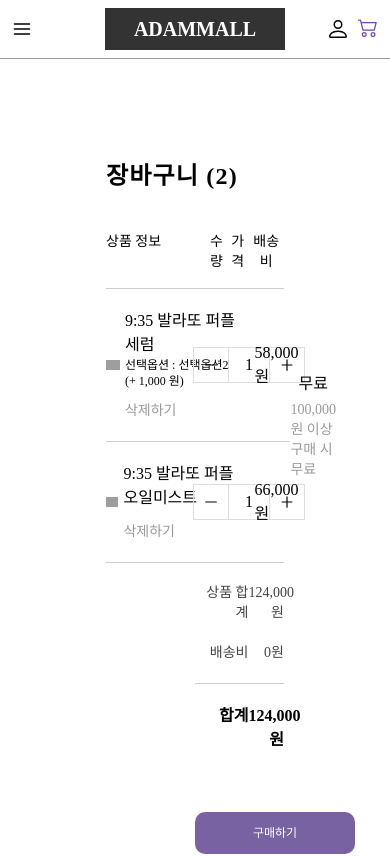
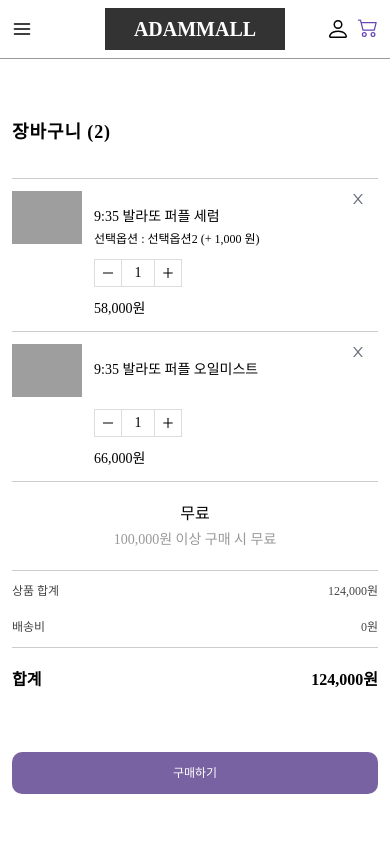
Before and after one commit to Jong-8/dshopmall, a Next.js app: page /cart in a window 390 px wide. Shown: the top 856 px of the page. Built offline with nearby package versions, Linux system fonts and the light colour scheme; grey boxes are pictures that could not be loaded; a web font is replaced by a local one.

Commit message:
Fixed: 반응형 작업 23-10-06

```diff
--- a/@type/index.d.ts
+++ b/@type/index.d.ts
@@ -35,7 +35,7 @@
     name: string;
     type: InputHTMLAttributes<HTMLInputElement>;
     value: string | number;
-    onChange(e: { target: { name: string; value: string | number } }): void;
+    onChange(e: ChangeEvent<HTMLInputElement>): void;
     readonly?: boolean;
     placeholder?: string;
   }
@@ -43,13 +43,13 @@
   interface VerificationProps {
     name: string;
     phone: string;
-    onChange(e: { target: { name: string; value: string | number } }): void;
+    onChange(e: ChangeEvent<HTMLInputElement>): void;
   }
 
   interface QtyBoxProps {
     qty: number;
     name?: string | undefined;
-    onQtyChange(e: { target: { value: string; name: string } }): void;
+    onQtyChange(e: ChangeEvent<HTMLInputElement>): void;
     onMinusClick(e): void;
     onPlusClick(e): void;
   }
--- a/components/Cart/CartList.tsx
+++ b/components/Cart/CartList.tsx
@@ -1,7 +1,8 @@
 import QtyBox from "@components/Main/QtyBox";
 import Button from "@components/Member/Button";
 import Link from "next/link";
-import { useState, useEffect, FormEvent } from "react";
+import { useState, useEffect, FormEvent, ChangeEvent } from "react";
+import { AiOutlineClose } from "react-icons/ai";
 
 export default function CartList({ cartItems }: CartItemsProps) {
   const [totalPrice, setTotalPrice] = useState(0);
@@ -43,12 +44,7 @@
     changeQty(totalPrice, cartItems);
   }, []);
 
-  const onQtyChange = (e: {
-    target: {
-      name: string;
-      value: string;
-    };
-  }) => {
+  const onQtyChange = (e: ChangeEvent<HTMLInputElement>) => {
     const name = e.target.name;
     const value = Number(e.target.value);
     const names = name.split("-");
@@ -142,7 +138,7 @@
     <div>
       <form action="" onSubmit={(e) => onCartSubmit(e)}>
         {/* 장바구니 테이블 상단 */}
-        <div className="flex border-b border-[#ccc] text-sm pb-4">
+        <div className="flex border-b border-[#ccc] text-sm pb-4 max-md:hidden">
           <div className="flex-[4] flex">
             <div className="w-[70%]">상품 정보</div>
             <div className="w-[15%] text-center">수량</div>
@@ -151,15 +147,17 @@
           <div className="flex-[1] text-center">배송비</div>
         </div>
         {/* 장바구니 테이블 리스트 */}
-        <div className="flex border-b border-[#ccc]">
-          <div className="flex-[4]">
+        <div className="flex border-b border-[#ccc] max-md:border-t max-md:flex-wrap">
+          <div className="flex-[4] max-md:flex-auto max-md:w-[100%]">
             {items.map((item, index) => (
               <div
-                className={`py-5 flex ${index > 0 && "border-t border-[#ccc]"}`}
+                className={`py-5 flex ${
+                  index > 0 && "border-t border-[#ccc]"
+                } max-md:py-3 max-md:flex-wrap`}
                 key={index}
               >
-                <div className="flex items-center w-[70%]">
-                  <div className="w-[16%]">
+                <div className="flex w-[70%] max-md:w-[100%]">
+                  <div className="w-[16%] max-md:w-[70px]">
                     <Link href={`/${item.id}`}>
                       <img
                         src={item.thumbnailUrl}
@@ -168,8 +166,8 @@
                       />
                     </Link>
                   </div>
-                  <div className="pl-[4%]">
-                    <div>
+                  <div className="pl-[4%] relative max-md:pl-3 max-md:w-[calc(100%-70px)]">
+                    <div className="pt-6 max-md:pt-4 max-md:text-sm max-md:mb-1">
                       <Link href={`/${item.id}`}>{item.title}</Link>
                     </div>
                     {item.selectOption.selectOptionTitle && (
@@ -181,7 +179,7 @@
                       원)`}
                       </div>
                     )}
-                    <div className="mt-3 text-sm text-[#999]">
+                    <div className="mt-3 text-sm text-[#999] max-md:hidden">
                       <span
                         className="cursor-pointer"
                         onClick={() => onDeleteClick(item.id)}
@@ -189,9 +187,17 @@
                         삭제하기
                       </span>
                     </div>
+                    <div className="hidden absolute right-3 top-0 text-gray-500 max-md:block">
+                      <span
+                        className="cursor-pointer"
+                        onClick={() => onDeleteClick(item.id)}
+                      >
+                        <AiOutlineClose />
+                      </span>
+                    </div>
                   </div>
                 </div>
-                <div className="flex justify-center items-center w-[15%]">
+                <div className="flex justify-center items-center w-[15%] max-md:w-[100%] max-md:justify-start max-md:pl-[82px] max-md:py-3">
                   <QtyBox
                     qty={item.qty}
                     name={`qty-${item.id}`}
@@ -200,7 +206,7 @@
                     onPlusClick={() => onPlusClick(item.id)}
                   />
                 </div>
-                <div className="flex justify-center items-center w-[15%]">
+                <div className="flex justify-center items-center w-[15%] max-md:w-[100%] max-md:justify-start max-md:pl-[82px] max-md:text-sm">
                   {(
                     (item.price + item.selectOption.selectOptionAddPrice) *
                     item.qty
@@ -210,7 +216,7 @@
               </div>
             ))}
           </div>
-          <div className="flex-[1] flex justify-center items-center flex-col">
+          <div className="flex-[1] flex justify-center items-center flex-col max-md:flex-auto max-md:w-[100%] max-md:py-5 max-md:border-t max-md:border-[#ccc]">
             {deliveryFee > 0 ? `${deliveryFee.toLocaleString()}원` : "무료"}
             <span className="block mt-1 text-sm text-[#999]">
               100,000원 이상 구매 시 무료
@@ -219,25 +225,29 @@
         </div>
         {/* 장바구니 합계 */}
         <div className="flex justify-end">
-          <div className="w-[50%]">
-            <div className="border-b border-[#ccc] py-5 text-right text-sm text-[#444]">
+          <div className="w-[50%] max-md:w-[100%]">
+            <div className="border-b border-[#ccc] py-5 text-right text-sm text-[#444] max-md:text-xs max-md:py-3">
               <div className="flex mb-5">
-                <div className="w-[60%]">상품 합계</div>
+                <div className="w-[60%] max-md:text-left">상품 합계</div>
                 <div className="w-[40%]">{totalPrice.toLocaleString()}원</div>
               </div>
               <div className="flex">
-                <div className="w-[60%]">배송비</div>
+                <div className="w-[60%] max-md:text-left">배송비</div>
                 <div className="w-[40%]">{deliveryFee.toLocaleString()}원</div>
               </div>
             </div>
-            <div className="flex text-right py-5 font-bold">
-              <div className="w-[60%]">합계</div>
+            <div className="flex text-right py-5 font-bold max-md:text-base">
+              <div className="w-[60%] max-md:text-left">합계</div>
               <div className="w-[40%]">
                 {(totalPrice + deliveryFee).toLocaleString()}원
               </div>
             </div>
             <div className="text-right mt-10">
-              <Button text="구매하기" type="submit" width="w-[160px]" />
+              <Button
+                text="구매하기"
+                type="submit"
+                width="w-[160px] max-md:w-[100%]"
+              />
             </div>
           </div>
         </div>
--- a/components/Main/QtyBox.tsx
+++ b/components/Main/QtyBox.tsx
@@ -11,7 +11,7 @@
     <div className="flex">
       <button
         type="button"
-        className="w-9 h-9 border border-[#ddd] flex justify-center items-center"
+        className="w-9 h-9 border border-[#ddd] flex justify-center items-center max-md:w-7 max-md:h-7 max-md:text-sm"
         onClick={onMinusClick}
       >
         <AiOutlineMinus />
@@ -20,13 +20,13 @@
         type="number"
         value={qty}
         min="1"
-        className="w-10 h-9 border-t border-b border-[#ddd] text-center"
+        className="w-10 h-9 border-t border-b border-[#ddd] text-center max-md:w-8 max-md:h-7 max-md:text-sm"
         onChange={onQtyChange}
         name={name}
       />
       <button
         type="button"
-        className="w-9 h-9 border border-[#ddd] flex justify-center items-center"
+        className="w-9 h-9 border border-[#ddd] flex justify-center items-center max-md:w-7 max-md:h-7 max-md:text-sm"
         onClick={onPlusClick}
       >
         <AiOutlinePlus />
--- a/components/Member/Input.tsx
+++ b/components/Member/Input.tsx
@@ -16,7 +16,7 @@
             name={name}
             type={type}
             value={value}
-            className="w-[100%] h-[45px] py-[10px] px-[15px] text-sm border border-[#ddd] rounded-none max-md:h-[40px] max-md:text-xs"
+            className="w-[100%] h-[45px] py-[10px] px-[15px] text-sm border border-[#ddd] rounded-none max-md:h-[40px] max-md:text-xs max-md:px-[10px]"
             onChange={onChange}
             readOnly={readonly}
             placeholder={placeholder}
--- a/pages/cart.tsx
+++ b/pages/cart.tsx
@@ -25,10 +25,10 @@
   return (
     <>
       <Header title="장바구니" description="장바구니" />
-      <div className="pt-[100px] max-w-[1800px] m-auto">
-        <div className="pt-[60px] px-[106px] pb-[70px]">
+      <div className="pt-[100px] max-w-[1800px] m-auto max-md:pt-[58px]">
+        <div className="pt-[60px] px-[106px] pb-[70px] max-md:px-3">
           <div>
-            <div className="text-2xl font-bold tracking-wider mb-10">
+            <div className="text-2xl font-bold tracking-wider mb-10 max-md:text-lg max-md:mb-8">
               장바구니 ({count})
             </div>
           </div>
@@ -36,7 +36,7 @@
             {count > 0 ? (
               <CartList cartItems={cartItems} />
             ) : (
-              <div className="py-[200px] text-center leading-6">
+              <div className="py-[200px] text-center leading-6 max-md:py-[120px] max-md:text-sm">
                 장바구니가 비어 있습니다.
               </div>
             )}
--- a/pages/mypage.tsx
+++ b/pages/mypage.tsx
@@ -279,6 +279,9 @@
             font-size: 18px;
             margin-bottom: 30px;
           }
+          .my_input_box {
+            margin-bottom: 12px;
+          }
           .my_label {
             font-size: 12px;
           }
```
